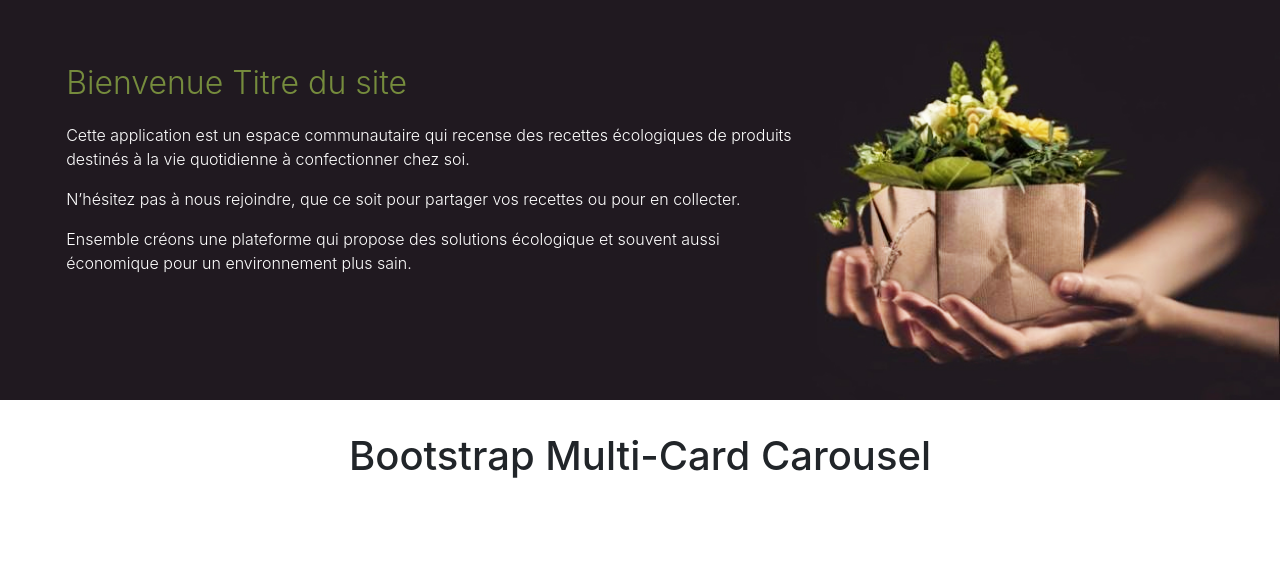
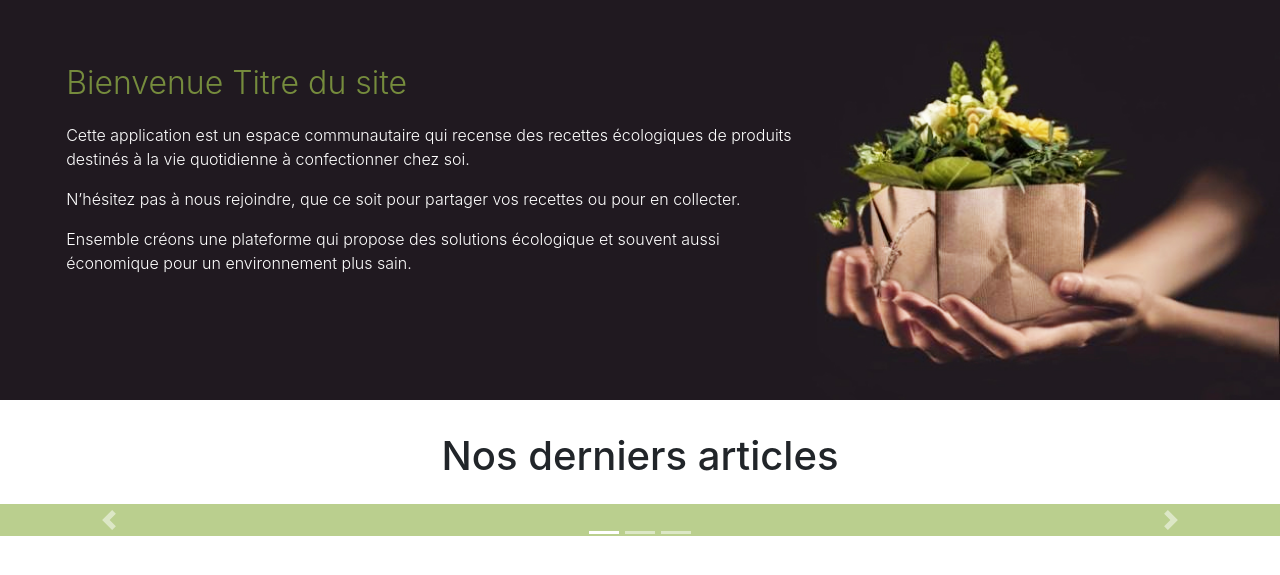
Before and after one commit to Zortaes/Maeva-Tiphaine-projet, a Symfony app: template templates/main/homepage.html.twig in a window 1280 px wide. Shown: the top 575 px of the page. Run offline with Twig, Linux system fonts and the light colour scheme; the template is opened without the code that fills it, so the values that code supplies are empty; style sheets or scripts are compiled from the project's sources; some libraries are stand-ins or nearby versions.

Commit message:
travail sur le carousel

```diff
--- a/assets/css/homepage.scss
+++ b/assets/css/homepage.scss
@@ -233,64 +233,124 @@ JUMBOTRON BACKGROUND
 /****************************************************
                 Carousel Last Articles
  ***************************************************/
- @media (min-width: 768px) {
-    /* show 3 items */
-    .carousel-inner .active,
-    .carousel-inner .active + .carousel-item,
-    .carousel-inner .active + .carousel-item + .carousel-item {
-      display: block;
+
+/****
+CONTAINER CAROUSELS
+****/
+.container-carousels
+{
+    background-color: #bacf8e;
+    padding-top: 1em;
+    padding-bottom: 1em;
+
+}
+
+/****
+CAROUSEL
+****/
+.carousel-size
+
+{
+    /* All card */
+    @media (max-width: 575.98px)
+    {
+        width: 100%;
     }
 
-    .carousel-inner .carousel-item.active:not(.carousel-item-right):not(.carousel-item-left),
-    .carousel-inner .carousel-item.active:not(.carousel-item-right):not(.carousel-item-left) + .carousel-item,
-    .carousel-inner .carousel-item.active:not(.carousel-item-right):not(.carousel-item-left) + .carousel-item + .carousel-item {
-      transition: none;
+    @media (min-width: 575.98px) and (max-width: 1000px)
+    {
+
+        display: flex;
+        justify-content: space-around;
+        align-items: center;
+
+        .carousel-item-custum
+        {
+            padding: 0;
+            margin-right: 0;
+            width: 40vw;
+        }
+
+         /* show 2 items */
+        .active + .carousel-item-custum
+        {
+        display: block;
+        }
+
+
+
     }
 
-    .carousel-inner .carousel-item-next,
-    .carousel-inner .carousel-item-prev {
-      position: relative;
-      transform: translate3d(0, 0, 0);
+
+
+}
+
+/***
+ALL TEXT IN CARD (after image)
+****/
+.carousel-size .card-body-custum
+{
+    padding: 1vh 0 1vh 0;
+
+    /* Title */
+    .card-title-custum
+    {
+        text-align: center;
+        font-weight: bold;
+        font-size: 1.2em;
+        margin: 0;
     }
 
-    .carousel-inner .active.carousel-item + .carousel-item + .carousel-item + .carousel-item {
-      position: absolute;
-      top: 0;
-      right: -33.3333%;
-      z-index: -1;
-      display: block;
-      visibility: visible;
+    /* All paragraph */
+    .card-paragraph
+    {
+        font-size: 0.9em;
+        margin: 0;
     }
 
-    /* left or forward direction */
-    .active.carousel-item-left + .carousel-item-next.carousel-item-left,
-    .carousel-item-next.carousel-item-left + .carousel-item,
-    .carousel-item-next.carousel-item-left + .carousel-item + .carousel-item,
-    .carousel-item-next.carousel-item-left + .carousel-item + .carousel-item + .carousel-item {
-      position: relative;
-      transform: translate3d(-100%, 0, 0);
-      visibility: visible;
+    .card-paragraph-author
+    {
+        font-style: italic;
+        text-align: center;
     }
 
-    /* farthest right hidden item must be abso position for animations */
-    .carousel-inner .carousel-item-prev.carousel-item-right {
-      position: absolute;
-      top: 0;
-      left: 0;
-      z-index: -1;
-      display: block;
-      visibility: visible;
+    .card-paragraph-summary
+    {
+        margin: 1vh 3vw 0 3vw;
+        max-height: 40px;
+        overflow: hidden;
+        text-overflow: ellipsis;
+        overflow-wrap: break-word;
+
     }
 
-    /* right or prev direction */
-    .active.carousel-item-right + .carousel-item-prev.carousel-item-right,
-    .carousel-item-prev.carousel-item-right + .carousel-item,
-    .carousel-item-prev.carousel-item-right + .carousel-item + .carousel-item,
-    .carousel-item-prev.carousel-item-right + .carousel-item + .carousel-item + .carousel-item {
-      position: relative;
-      transform: translate3d(100%, 0, 0);
-      visibility: visible;
-      display: block;
-      visibility: visible;
+    /* title, author */
+    .link
+    {
+        color: black;
+
     }
-  }
+
+
+    .card-paragraph-note
+    {
+
+        padding-top: 1vh;
+        text-align: center;
+        font-style: italic;
+        font-size: 0.7em;
+        margin: 0;
+    }
+
+    .btn-articleDetails
+    {
+        margin-top: 1vh;
+        margin-left: 20vw;
+        background-color: black;
+        border-color: black;
+        padding: 0 1vw 0 1vw;
+    }
+
+
+
+}
--- a/assets/js/app.js
+++ b/assets/js/app.js
@@ -29,7 +29,7 @@ require('../images/vetements.jpg');
 
 var $ = require('jquery');
 
-console.log('Hello Webpack Encore! Edit me in assets/js/app.js');
+
 
 
 var app = {
--- a/assets/js/homepage.js
+++ b/assets/js/homepage.js
@@ -2,27 +2,70 @@
 
 import '../css/homepage.scss';
 
-$(document).ready(function() {
-    $("#myCarousel").on("slide.bs.carousel", function(e) {
-      var $e = $(e.relatedTarget);
-      var idx = $e.index();
-      var itemsPerSlide = 3;
-      var totalItems = $(".carousel-item").length;
 
-      if (idx >= totalItems - (itemsPerSlide - 1)) {
-        var it = itemsPerSlide - (totalItems - idx);
-        for (var i = 0; i < it; i++) {
-          // append slides to end
-          if (e.direction == "left") {
-            $(".carousel-item")
-              .eq(i)
-              .appendTo(".carousel-inner");
-          } else {
-            $(".carousel-item")
-              .eq(0)
-              .appendTo($(this).find(".carousel-inner"));
-          }
-        }
+
+
+var homepage = {
+
+   // property for matchMedia min-width:575.98px
+   breakSmall: window.matchMedia("(min-width: 575.98px)"),
+
+
+    /**
+     * init homepage
+     */
+    init:function() {
+      console.log('init homepage');
+
+
+      let $firstElement = $('carousel-item:first	').addClass('active');
+      console.log($firstElement);
+
+
+      //$(document).ready(function() {
+      //  $("#myCarousel").on("slide.bs.carousel", function(e) {
+      //    var $e = $(e.relatedTarget);
+      //    var idx = $e.index();
+      //    var itemsPerSlide = 3;
+      //    var totalItems = $(".carousel-item").length;
+      //
+      //    if (idx >= totalItems - (itemsPerSlide - 1)) {
+      //      var it = itemsPerSlide - (totalItems - idx);
+      //      for (var i = 0; i < it; i++) {
+      //        // append slides to end
+      //        if (e.direction == "left") {
+      //          $(".carousel-item")
+      //            .eq(i)
+      //            .appendTo(".carousel-inner");
+      //        } else {
+      //          $(".carousel-item")
+      //            .eq(0)
+      //            .appendTo($(this).find(".carousel-inner"));
+      //        }
+      //      }
+      //    }
+      //  });
+      //});
+     //
+    //
+
+
+      if (homepage.breakSmall.matches) {
+      console.log('match small');
+      let $elements = $('.carousel-item').length;
+      let $secondElement = $('.carousel-item').next();
+     console.log($secondElement);
+
+      //$secondElement.addClass('active');
       }
-    });
-  });
+
+
+    }
+
+
+
+}
+
+$(homepage.init);
+
+console.log('ta soeur')
--- a/src/DataFixtures/AppFixtures.php
+++ b/src/DataFixtures/AppFixtures.php
@@ -56,7 +56,7 @@ class AppFixtures extends Fixture
                 "#3a6617"
             ],
             "Accessoires/bijoux" => [
-                "accessoires_bijoux.jpg",
+                "accessoires-bijoux.jpg",
                 "#683ad8"
             ],
             "Décoration"  => [
--- a/templates/base.html.twig
+++ b/templates/base.html.twig
@@ -19,10 +19,10 @@
             <script src="https://code.jquery.com/jquery-3.2.1.min.js"></script>
             <script src="https://cdnjs.cloudflare.com/ajax/libs/popper.js/1.11.0/umd/popper.min.js" integrity="sha384-b/U6ypiBEHpOf/4+1nzFpr53nxSS+GLCkfwBdFNTxtclqqenISfwAzpKaMNFNmj4" crossorigin="anonymous"></script>
             <script src="https://maxcdn.bootstrapcdn.com/bootstrap/4.0.0-beta/js/bootstrap.min.js" integrity="sha384-h0AbiXch4ZDo7tp9hKZ4TsHbi047NrKGLO3SEJAg45jXxnGIfYzk4Si90RDIqNm1" crossorigin="anonymous"></script>
+
         {% block javascripts %}
             {{ encore_entry_script_tags('app') }}
-            <script src="/build/runtime.js"></script>
-            <script src="/build/app.js"></script>
+
         {% endblock %}
     </body>
 </html>
--- a/templates/main/homepage.html.twig
+++ b/templates/main/homepage.html.twig
@@ -36,15 +36,20 @@
 <!--
     LAST ARTICLES (limit 5)
 -->
-<div class="container-fluid">
+<h1 class="text-center mb-4">Nos derniers articles</h1>
 
-    <h1 class="text-center mb-3">Bootstrap Multi-Card Carousel</h1>
+<!-- Container Carousels -->
+<div class="container-fluid container-carousels">
+
+    <!-- Carousel animation -->
+    <div id="myCarousel" class="carousel slide carousel-multi-item" data-ride="carousel">
 
 
-    <div id="myCarousel" class="carousel slide" data-ride="carousel">
 
+        <!-- Carousels -->
+        <div class="carousel-inner row  mx-auto carousel-size" role="listbox">
 
-        <div class="carousel-inner row w-100 mx-auto">
+            {# tcheck the 5 articles most recently #}
             {% for lastArticle in lastArticles %}
 
             {% set active = '' %}
@@ -52,20 +57,39 @@
             {% set active = 'active' %}
             {% endif %}
 
-            <div class="carousel-item col-md-4 {{active}}">
+            <!-- Carousels item with active if is the first element-->
+            <div class="carousel-item carousel-item-custum col-md-4 {{active}}">
+
+                <!-- Cards-->
                 <div class="card">
-                    <div>
 
-                    </div>
-                    <div class="card-body">
-                        <h4 class="card-title">{{ lastArticle.title }} </h4>
+                    <!-- image -->
+                    <img class="card-img-top img-fluid"
+                        src="{{ asset("build/images/" ~ lastArticle.category.picture ) }} "
+                        alt="image represent category {{ lastArticle.category.name}}">
 
-                        <p class="card-text">{{ lastArticle.category.name}} </p>
-                        <p class="card-text"> {{ lastArticle.category.color}} </p>
-                        <p class="card-text"> {{ lastArticle.category.picture}} </p>
-                        <p class="card-text"> {{ lastArticle.user.viewUsername }} </p>
-                        <p class="card-text">{{ lastArticle.summary}}</p>
-                        <p class="card-text"><small class="text-muted">Last updated 3 mins ago</small></p>
+                    <!-- block texts -->
+                    <div class="card-body-custum">
+
+                        <!-- title -->
+                        <h4 class="card-title-custum">
+                            <a href="#" class="link">
+                                {{ lastArticle.title }}
+                            </a>
+                        </h4>
+
+                        <!-- author -->
+                        <p class="card-paragraph card-paragraph-author">
+                            <a href="#" class="link">
+                                {{ lastArticle.user.viewUsername }}
+                            </a>
+                        </p>
+
+                        <!-- summary -->
+                        <p class="card-paragraph card-paragraph-summary">
+                            {{ lastArticle.summary}}
+                        </p>
+
 
 
                         {% set sum = 0 %}
@@ -80,33 +104,46 @@
 
                         {# average #}
                         {% set average = sum / lastArticle.votes|length %}
+                        {% set noteName = 'Noté :' %}
+
                         {% if (average|round == 1) %}
                         {% set label = 'Mediocre' %}
                         {% endif %}
+
                         {% if (average|round == 2) %}
                         {% set label = 'Pas mal' %}
                         {% endif %}
+
                         {% if (average|round == 3) %}
                         {% set label = 'Bien' %}
                         {% endif %}
+
                         {% if (average|round == 4) %}
                         {% set label = 'Super' %}
                         {% endif %}
+
                         {% if (average|round == 5) %}
                         {% set label = 'Excellent' %}
                         {% endif %}
+
                         {# article haven't a vote #}
                         {% else %}
+                        {% set noteName = '' %}
                         {% set label = 'Non noté' %}
                         {% endif %}
 
 
-                        <p>{{label}}</p>
+                        <p class="card-paragraph-note">
+                            {{noteName}} {{label}}
+                        </p>
+
+                        <a class="btn btn-primary  btn-articleDetails" href="#" role="button">En savoir plus</a>
 
                     </div>
                 </div>
             </div>
 
+            {# tcheck the 5 articles most recently #}
             {% endfor %}
         </div>
 
@@ -127,8 +164,92 @@
 </div>
 
 
+<div class="container my-4">
 
 
+
+    <!--Carousel Wrapper-->
+    <div id="multi-item-example" class="carousel slide carousel-multi-item" data-ride="carousel">
+
+        <!--Controls-->
+        <div class="controls-top">
+            <a class="btn-floating" href="#multi-item-example" data-slide="prev"><i class="fa fa-chevron-left"></i></a>
+            <a class="btn-floating" href="#multi-item-example" data-slide="next"><i class="fa fa-chevron-right"></i></a>
+        </div>
+        <!--/.Controls-->
+
+        <!--Indicators-->
+        <ol class="carousel-indicators">
+            <li data-target="#multi-item-example" data-slide-to="0" class="active"></li>
+            <li data-target="#multi-item-example" data-slide-to="1"></li>
+            <li data-target="#multi-item-example" data-slide-to="2"></li>
+        </ol>
+        <!--/.Indicators-->
+
+
+        <!--Slides-->
+        <div class="carousel-inner" role="listbox">
+
+            {% for lastArticle in lastArticles %}
+
+
+            {% set active = '' %}
+            {% set classCard = 'clearfix d-none d-md-block' %}
+
+            {% if (loop.first)  %}
+            {% set active = 'active' %}
+            {% set classCard = '' %}
+            {% endif %}
+
+            <!--First slide-->
+            <div class="carousel-item {{active}}">
+
+
+                <div class="row">
+                    {% for lastArticle in lastArticles %}
+                    <div class="col-md-4 {{classCard}}">
+                        <div class="card mb-2">
+                            <img class="card-img-top"
+                                src="https://mdbootstrap.com/img/Photos/Horizontal/Nature/4-col/img%20(34).jpg"
+                                alt="Card image cap">
+                            <div class="card-body">
+                                <!-- title -->
+                                <h4 class="card-title-custum">
+                                    <a href="#" class="link">
+                                        {{ lastArticle.title }}
+                                    </a>
+                                </h4>
+                                <p class="card-text">Some quick example text to build on the card title and make up the
+                                    bulk of the
+                                    card's content.</p>
+                                <a class="btn btn-primary">Button</a>
+                            </div>
+                        </div>
+                    </div>
+
+                    {# tcheck the 5 articles most recently #}
+                    {% endfor %}
+
+
+
+
+                </div>
+
+
+            </div>
+            <!--/.First slide-->
+
+
+            {# tcheck the 5 articles most recently #}
+            {% endfor %}
+        </div>
+        <!--/.Slides-->
+
+    </div>
+    <!--/.Carousel Wrapper-->
+
+
+</div>
 
 
 <!--
--- a/webpack.config.js
+++ b/webpack.config.js
@@ -33,7 +33,7 @@ Encore
 
     // will require an extra script tag for runtime.js
     // but, you probably want this, unless you're building a single-page app
-    .enableSingleRuntimeChunk()
+    //.enableSingleRuntimeChunk()
 
     /*
      * FEATURE CONFIG
```
Also changed, not shown: public/build/app.css, public/build/app.js, public/build/runtime.js (deleted), 2 other files. Lines whose indentation alone changed are shown as unchanged.
